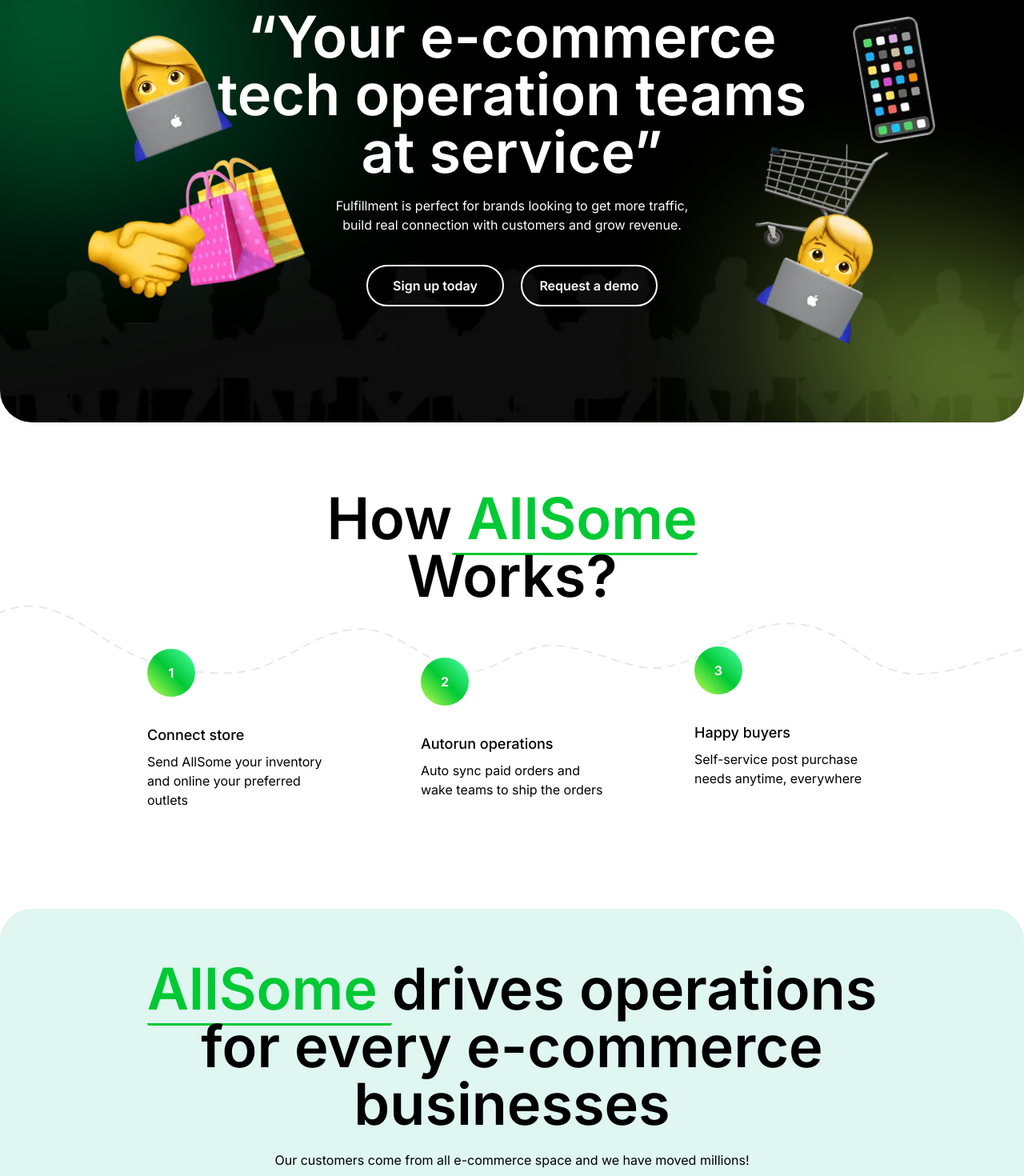
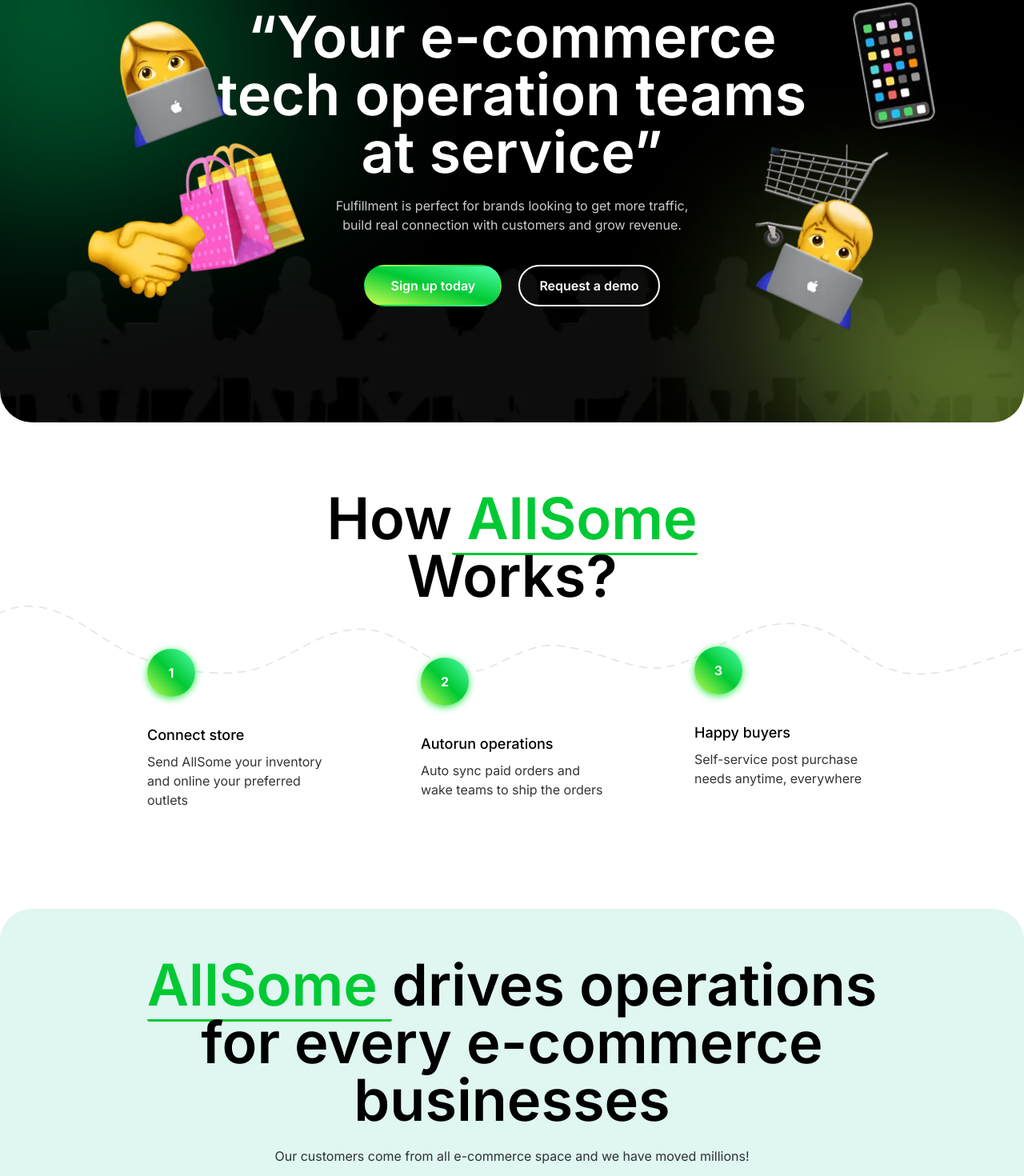
Before and after one commit to AnjaliChandaRC/allsome-next, a Next.js app: page / in a window 1280 px wide. Shown: the part 1532-3002 px from the top of the page at 80% size. Built offline with nearby package versions, Linux system fonts and the light colour scheme.

Commit message:
add max-w

```diff
--- a/src/app/components/DrivesOperations.jsx
+++ b/src/app/components/DrivesOperations.jsx
@@ -5,14 +5,14 @@ import CustomButton from './common/CustomButton';
 import { OPERATIONS_LIST } from '../utils/helper';
 const DrivesOperations = () => {
   return (
-    <div className="bg-light-green pt-[59px] pb-[79px] rounded-[40px] max-2xl:py-16 max-lg:py-12 max-md:py-10">
+    <div className="bg-light-green pt-[59px] pb-[79px] rounded-[40px] max-xl:py-16 max-lg:py-12 max-md:py-10">
       <div className="container">
         <CustomHeading
           styleclass="max-w-[915px] mx-auto text-center"
           text="AllSome" styleclassOne=''
           title="drives operations for every e-commerce businesses"
         />
-        <p className="text-center pt-[22px] font-normal text-base leading-6 pb-[49px] max-xl:py-6">
+        <p className="text-center pt-[22px] opacity-80 font-normal text-base leading-6 pb-[49px] max-xl:py-6">
           Our customers come from all e-commerce space and we have moved
           millions!
         </p>
@@ -45,7 +45,7 @@ const DrivesOperations = () => {
             </div>
           ))}
         </div>
-        <CustomButton title="Meet our customers" styleclass="mt-[44px] mx-auto"/>
+        <CustomButton title="Meet our customers" styleclass="mt-[44px] mx-auto px-[33px] min-w-[222px] h-[52px] flex items-center justify-center"/>
       </div>
     </div>
   );
--- a/src/app/components/HowAllSomeWorks.jsx
+++ b/src/app/components/HowAllSomeWorks.jsx
@@ -5,7 +5,7 @@ import { ROADMAP_LIST } from '../utils/helper';
 const HowAllSomeWorks = () => {
 
   return (
-    <div className="pt-[84px] pb-[124px] max-xl:py-20 max-md:py-16 max-sm:py-10 relative">
+    <div className="pt-[84px] pb-[124px] max-xl:py-20 max-md:py-16 max-sm:py-10 relative max-w-[1920px] mx-auto">
       <div className="!max-w-[591px] !mx-auto text-center">
         <CustomHeading
           title="How"
@@ -16,14 +16,15 @@ const HowAllSomeWorks = () => {
           className="!max-w-[591px] !mx-auto"
         />
       </div>
+
       <Image
         src="/assets/images/svg/line.svg"
         width={100}
         height={95}
-        className="object-cover w-full absolute max-xl:translate-y-[44px] max-md:hidden"
+        className="object-cover w-full absolute max-xl:translate-y-[44px] max-md:hidden 2xl:translate-y-[-3px] max-2xl:translate-y-0"
         alt="line"
       />
-      <div className=" container">
+      <div className="container 2xl:mt-5 max-2xl:mt-0">
         <div className="flex items-center justify-evenly relative z-10 max-md:flex-wrap">
           {ROADMAP_LIST.map((obj, i) => (
             <div
@@ -36,14 +37,14 @@ const HowAllSomeWorks = () => {
                   : "mt-[55px] max-md:mt-6"
               }`}
             >
-              <div className="lg:size-[60px] size-[42px] rounded-full bg-gradient-to-bl to-lemon via-dark-green from-green flex items-center justify-center">
+              <div className="lg:size-[60px] shadow-[0_2px_10px_#36eb58] size-[42px] rounded-full bg-gradient-to-bl to-lemon via-dark-green from-green flex items-center justify-center">
                 <p className="text-white font-bold text-center">{obj.numb}</p>
               </div>
               <h3 className="text-lg font-medium text-black leading-custom-8xl pb-[7px] pt-[35px] max-lg:pt-6 max-md:pt-5">
                 {obj.title}
               </h3>
               <p
-                className={`text-base font-normal leading-6 max-w-[228px] ${
+                className={`text-base font-normal leading-6 max-w-[228px] opacity-80 ${
                   i === 1 ? "max-w-[218px]" : ""
                 }`}
               >
@@ -52,7 +53,8 @@ const HowAllSomeWorks = () => {
             </div>
           ))}
         </div>
-      </div>
+        </div>
+
     </div>
   );
 }
--- a/src/app/components/TeamsAtService.jsx
+++ b/src/app/components/TeamsAtService.jsx
@@ -25,17 +25,17 @@ const TeamsAtService = () => {
           title="“Your e-commerce tech operation teams at service”"
           styleclass="!text-white text-center max-w-[761px] mx-auto"
         />
-        <p className="text-center pt-[19px] text-white max-w-[445px] mx-auto text-base leading-6">
+        <p className="text-center pt-[19px] text-white max-w-[445px] mx-auto text-base leading-6 opacity-80">
           Fulfillment is perfect for brands looking to get more traffic, build
           real connection with customers and grow revenue.
         </p>
         <div className="flex items-center justify-center gap-[21px] mt-[38px]">
           <CustomButton
-            styleclass="!text-white py-[14px h-[52px] flex items-center justify-center border border-solid border-white hover:border-transparent rounded-full min-w-[172px] max-sm:min-w-[140px] hover:bg-gradient-to-bl to-lemon via-dark-green from-green !transition-all !ease-linear !duration-300"
+            styleclass="!text-white py-[14px h-[52px] flex items-center justify-center border border-solid border-transparent rounded-full min-w-[172px] max-sm:min-w-[140px] bg-gradient-to-bl to-lemon via-dark-green from-green !transition-all !ease-linear !duration-300 hover:!bg-white hover:!text-black"
             title="Sign up today"
           />
           <CustomButton
-            styleclass="!text-white py-[14px] border h-[52px] !px-0 flex items-center justify-center border-solid border-white hover:border-transparent rounded-full min-w-[171px] max-sm:min-w-[140px] hover:bg-gradient-to-bl to-lemon via-dark-green from-green !transition-all !ease-linear !duration-300"
+            styleclass="text-white border border-solid border-white !min-w-[172px] !h-[52px] flex items-center justify-center"
             title="Request a demo"
           />
         </div>
@@ -44,42 +44,42 @@ const TeamsAtService = () => {
         src="/assets/images/webp/mobile-img.webp"
         width={75}
         height={95}
-        className="floatStar pointer-events-none object-cover h-auto w-auto absolute right-[76px] top-[91px] max-xl:w-16 max-md:right-0 max-lg:right-10"
+        className="e-commerce-box-icon pointer-events-none object-cover h-auto w-auto absolute right-[76px] top-[91px] max-xl:w-16 max-md:right-0 max-lg:right-10"
         alt="mobile"
       />
       <Image
         src="/assets/images/webp/shopeing-trole-img.webp"
         width={75}
         height={95}
-        className="floatStar pointer-events-none object-cover h-auto w-auto max-md:hidden absolute right-[166px] top-[235px] max-xl:w-16 max-md:right-0 max-lg:right-14"
+        className="e-commerce-box-icon pointer-events-none object-cover h-auto w-auto max-md:hidden absolute right-[166px] top-[235px] max-xl:w-16 max-md:right-0 max-lg:right-14"
         alt="shope-trolly"
       />
       <Image
         src="/assets/images/webp/male-mac-user-img.webp"
         width={75}
         height={95}
-        className="floatStar pointer-events-none object-cover h-auto w-auto absolute right-[147px] bottom-[94px] max-lg:bottom-16  max-xl:w-16 max-md:right-0 max-lg:right-14"
+        className="e-commerce-box-icon pointer-events-none object-cover h-auto w-auto absolute right-[147px] bottom-[94px] max-lg:bottom-16  max-xl:w-16 max-md:right-0 max-lg:right-14"
         alt="user"
       />
       <Image
         src="/assets/images/webp/female-mac-user-img.webp"
         width={75}
         height={95}
-        className="floatStar pointer-events-none object-cover h-auto w-auto absolute left-[105px] top-[91px] max-xl:w-16 max-md:left-0 max-lg:left-14"
+        className="e-commerce-box-icon pointer-events-none object-cover h-auto w-auto absolute left-[105px] top-[91px] max-xl:w-16 max-md:left-0 max-lg:left-14"
         alt="user"
       />
       <Image
         src="/assets/images/webp/shopeing-bag-img.webp"
         width={75}
         height={95}
-        className="floatStar pointer-events-none object-cover h-auto w-auto absolute left-[199px] top-[258px] max-xl:w-16 max-md:top-56 max-lg:left-20 max-md:left-0"
+        className="e-commerce-box-icon pointer-events-none object-cover h-auto w-auto absolute left-[199px] top-[258px] max-xl:w-16 max-md:top-56 max-lg:left-20 max-md:left-0"
         alt="shope-bag"
       />
       <Image
         src="/assets/images/webp/handshake-img.webp"
         width={75}
         height={95}
-        className="floatStar pointer-events-none object-cover h-auto w-auto absolute left-[94px] bottom-[124px] max-xl:w-16 max-lg:bottom-16  max-lg:left-0 max-md:hidden"
+        className="e-commerce-box-icon pointer-events-none object-cover h-auto w-auto absolute left-[94px] bottom-[124px] max-xl:w-16 max-lg:bottom-16  max-lg:left-0 max-md:hidden"
         alt="handshake"
       />
     </div>
--- a/src/app/globals.css
+++ b/src/app/globals.css
@@ -54,6 +54,10 @@ body {
   100% {
     transform: translateY(0px);
   }
+}
+
+.e-commerce-box-icon{
+   animation: floatStar 3s ease infinite;
 }
 
 .floatStar {
```
